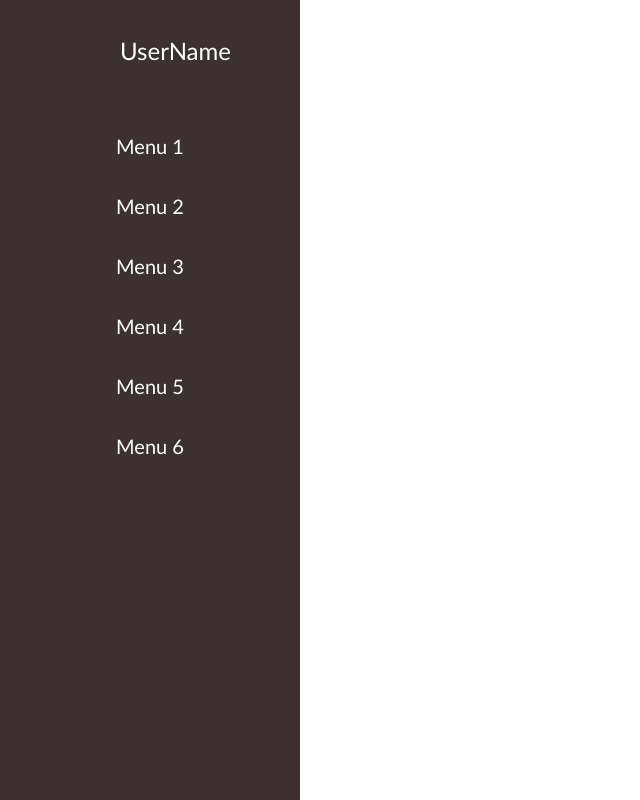
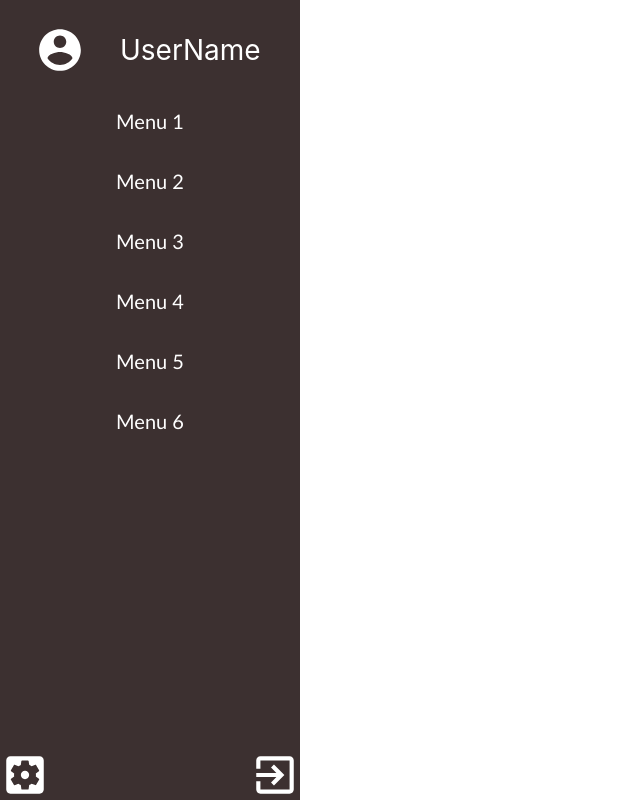
Before and after one commit to Manraj45/soen390-team08, a React (Create React App) app in the folder bike-erp/: page / in a window 1280 px wide. Shown: the whole page, without its empty margins (0-640 px from the left). Built offline with nearby package versions, Linux system fonts and the light colour scheme.

Commit message:
finishing menu UI #25

```diff
--- a/bike-erp/src/App.css
+++ b/bike-erp/src/App.css
@@ -14,7 +14,7 @@
   }
 }
 
-/* .App-header {
+.App-header {
   background-color: #282c34;
   min-height: 100vh;
   display: flex;
@@ -23,7 +23,7 @@
   justify-content: center;
   font-size: calc(10px + 2vmin);
   color: white;
-} */
+}
 
 .App-link {
   color: #61dafb;
--- a/bike-erp/src/ERPMenu.css
+++ b/bike-erp/src/components/ERPMenu.css
@@ -2,6 +2,7 @@
     height: 100%;
     width: 300px;
     background-color: #3C3030;
+    position: relative
 }
 
 .accountMenuBar {
@@ -14,14 +15,12 @@
     align-items: center;
     font-family: 'Trebuchet MS', 'Lucida Sans Unicode', 'Lucida Grande', 'Lucida Sans', Arial, sans-serif;
     font-size: 24px;
-
 }
 
 .sideMenuList {
     height: auto;
     padding: 0;
     width: 100%;
-
 }
 
 .menuItems {
@@ -47,3 +46,29 @@
     place-items: center;
     display: grid;
 }
+
+.container {
+    display: flex;
+    color:white;
+    justify-content: center;
+    padding-top: 25px;
+    place-items: center;
+}
+
+.icon {
+    flex: 10%;
+}
+
+.username {
+    flex: 30%;
+    font-size: 28px;
+}
+
+.settingLogout {
+    position: absolute;
+    bottom: 0px;
+    display: flex;
+    color: white;
+    width: 300px;
+    justify-content: space-between;
+}
--- a/bike-erp/src/components/ERPMenu.tsx
+++ b/bike-erp/src/components/ERPMenu.tsx
@@ -1,31 +1,31 @@
 import React from 'react';
-import "../ERPMenu.css"
+import "./ERPMenu.css"
 import { ERPMenuData } from './ERPMenuData'
+import AccountCircleIcon from '@material-ui/icons/AccountCircle';
+import ExitToAppIcon from '@material-ui/icons/ExitToApp';
+import SettingsApplicationsIcon from '@material-ui/icons/SettingsApplications';
 
 const ERPMenu: React.FC = () => {
   return (
     <div className="sideMenu">
 
-      <div className="accountMenuBar">
-        UserName
+      <div className="container">
+        <AccountCircleIcon className="icon" style={{ fontSize: 50 }}></AccountCircleIcon>
+        <div className="username">UserName</div>
       </div>
 
       <ul className="sideMenuList">
         {ERPMenuData.map((val, key) => {
-
-
-          return <li className="menuItems" key="key"> {" "}
-
-            <div className="items">
-              {val.title}
-            </div>
-
+          return <li className="menuItems"> {" "}
+            <div className="items">{val.title}</div>
           </li>
-
-
-
         })}
       </ul>
+
+      <div className="settingLogout">
+        <SettingsApplicationsIcon className="setting" style={{ fontSize: 50 }}></SettingsApplicationsIcon>
+        <ExitToAppIcon className="logout" style={{ fontSize: 50 }}></ExitToAppIcon>
+      </div>
     </div>
   );
 }
```
Also changed, not shown: bike-erp/src/App.tsx (+0 -17 lines), bike-erp/src/components/InventoryHeader.tsx (deleted, +0 -11 lines), 2 other files (tests, documents, lock files or other folders).
